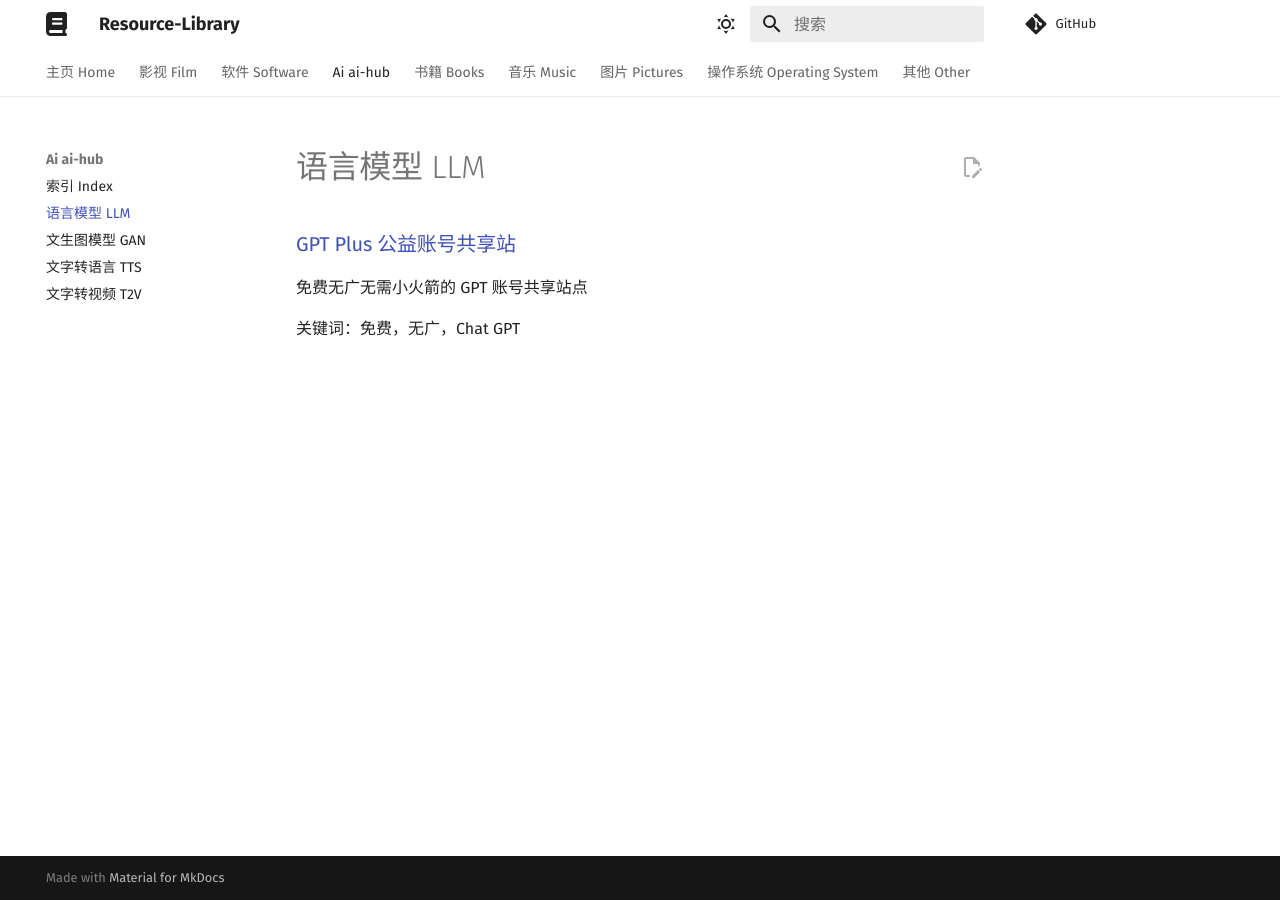
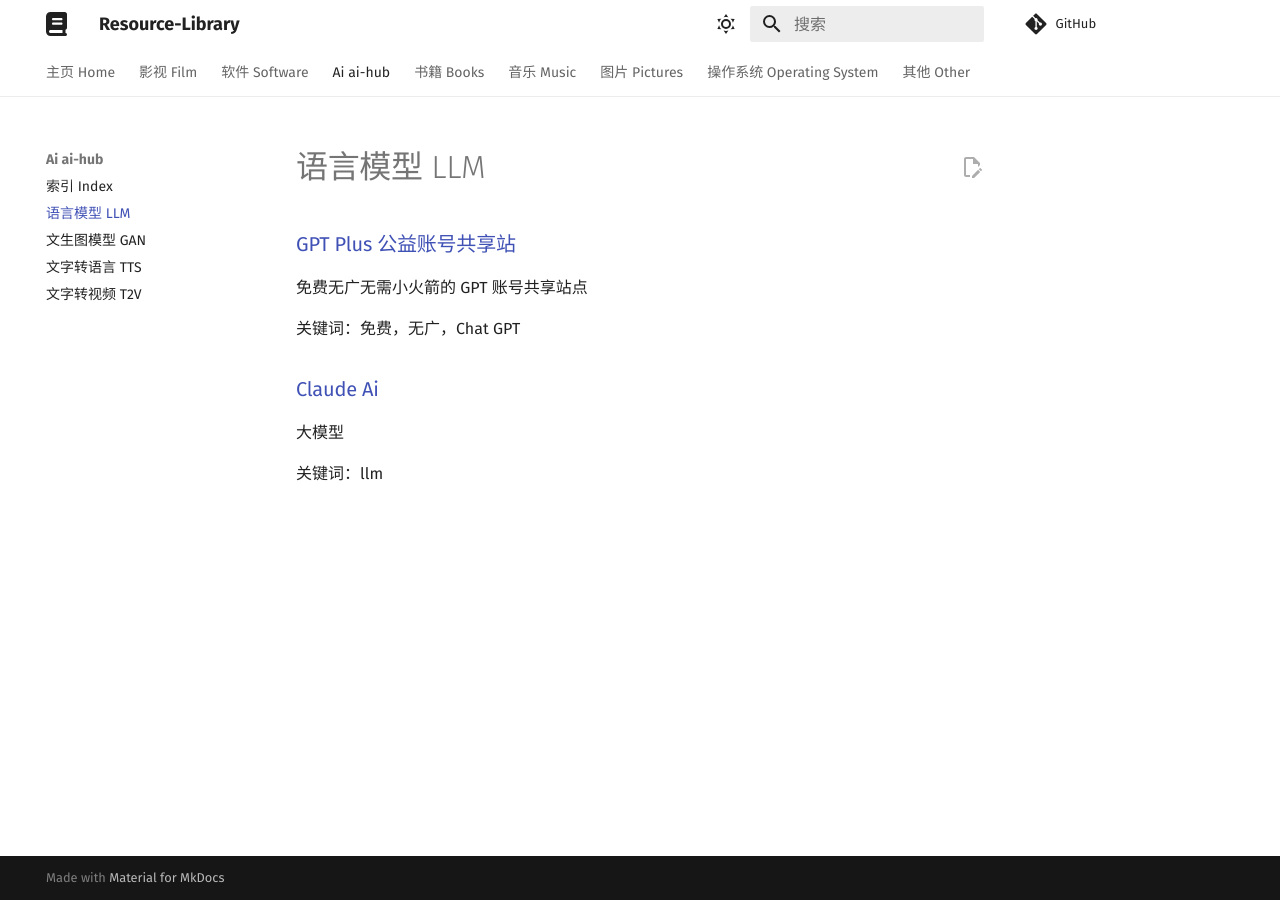
Before and after one commit to Chocolateater/Resource-Library, an MkDocs documentation site: the page built from docs/Ai/llm.md, in a window 1280 px wide. Built offline with MkDocs 1.6.1 and Material for MkDocs 9.7.7, drawn with Linux system fonts in a browser that asks for light colours; comment, search, counter and statistics services are not loaded.

Commit message:
Update index.md via GitHub API

```diff
--- a/docs/Ai/llm.md
+++ b/docs/Ai/llm.md
@@ -3,3 +3,9 @@
 免费无广无需小火箭的 GPT 账号共享站点
 
 关键词：免费，无广，Chat GPT
+
+<h3><a href="https://chat.kelaode.ai/">Claude Ai</a> </h3>
+
+大模型
+
+关键词：llm
```
